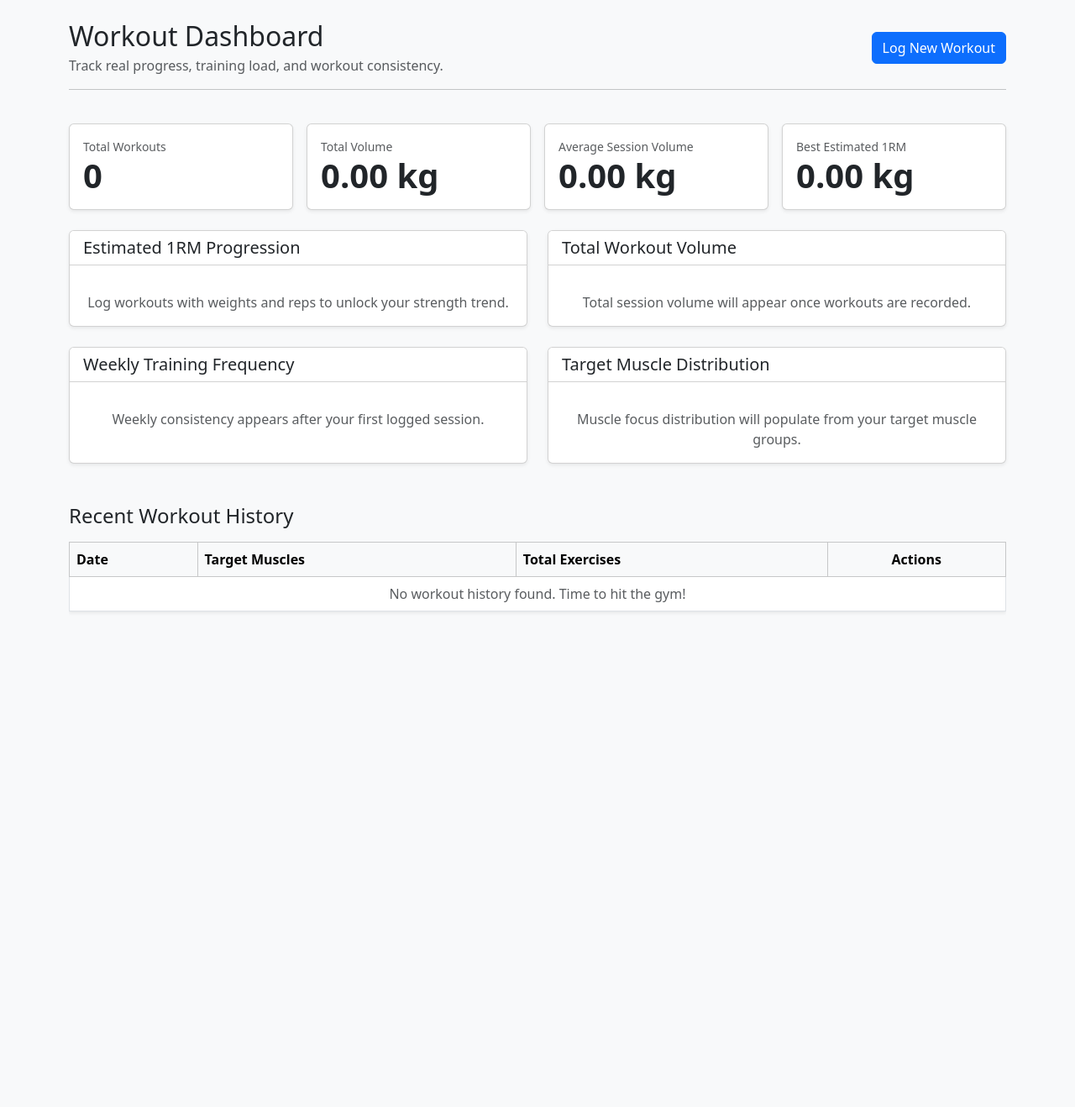
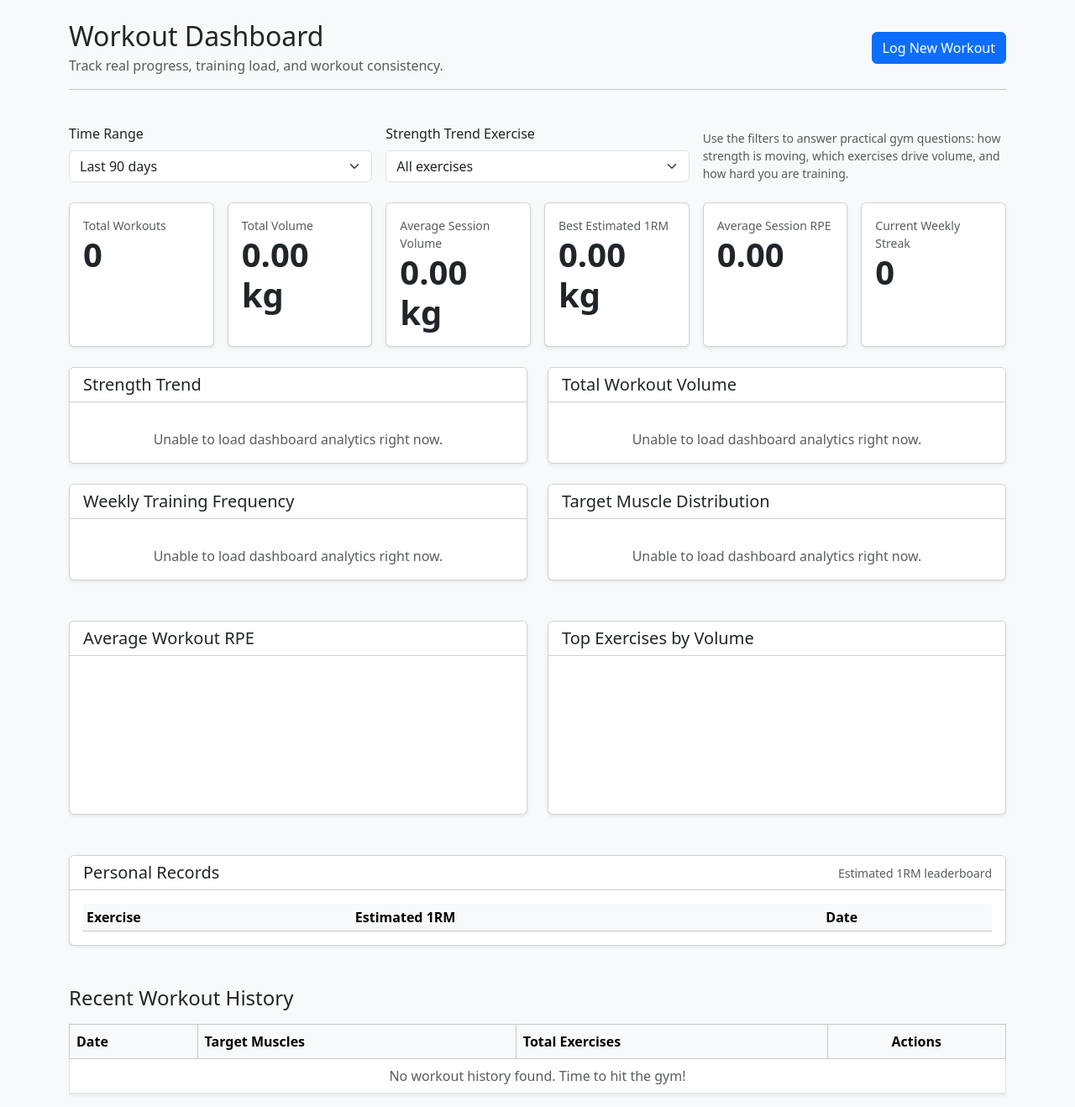
Before and after one commit to dominikszilvasi04/gym-workout-logger, a Flask app: page / in a window 1280 px wide. Shown: the part 56-1374 px from the top of the page at 84% size. Before the commit the page ends 785 px from the top, so only its background shows below. Run offline with Flask 3, Linux system fonts and the light colour scheme; data that the repository does not hold is empty; a map, chart or similar area stays blank.

Commit message:
update frontend to use new improved charting

```diff
--- a/application/controllers/workout_controller.py
+++ b/application/controllers/workout_controller.py
@@ -38,7 +38,13 @@
     Returns real dashboard analytics data for charts and summary cards.
     """
     user_identifier = get_authenticated_user_identifier()
-    analytics_payload = application_workout_service.build_dashboard_analytics(user_identifier=user_identifier)
+    requested_range_days = request.args.get("range_days", default=None, type=int)
+    selected_exercise_name = request.args.get("exercise_name", default=None, type=str)
+    analytics_payload = application_workout_service.build_dashboard_analytics(
+        user_identifier=user_identifier,
+        range_days=requested_range_days,
+        exercise_name=selected_exercise_name
+    )
     logger.debug("Dashboard analytics generated for user_identifier=%s", user_identifier)
     return jsonify(analytics_payload), 200
 
--- a/application/templates/dashboard.html
+++ b/application/templates/dashboard.html
@@ -13,7 +13,30 @@
 </div>
 
 <div class="row g-3 mb-4">
-    <div class="col-sm-6 col-xl-3">
+    <div class="col-md-4">
+        <label for="dashboard_range_filter" class="form-label">Time Range</label>
+        <select id="dashboard_range_filter" class="form-select">
+            <option value="30">Last 30 days</option>
+            <option value="90" selected>Last 90 days</option>
+            <option value="180">Last 180 days</option>
+            <option value="">All time</option>
+        </select>
+    </div>
+    <div class="col-md-4">
+        <label for="dashboard_exercise_filter" class="form-label">Strength Trend Exercise</label>
+        <select id="dashboard_exercise_filter" class="form-select">
+            <option value="">All exercises</option>
+        </select>
+    </div>
+    <div class="col-md-4 d-flex align-items-end">
+        <div class="small text-muted">
+            Use the filters to answer practical gym questions: how strength is moving, which exercises drive volume, and how hard you are training.
+        </div>
+    </div>
+</div>
+
+<div class="row g-3 mb-4">
+    <div class="col-sm-6 col-xl-2">
         <div class="card shadow-sm h-100">
             <div class="card-body">
                 <div class="text-muted small">Total Workouts</div>
@@ -21,7 +44,7 @@
             </div>
         </div>
     </div>
-    <div class="col-sm-6 col-xl-3">
+    <div class="col-sm-6 col-xl-2">
         <div class="card shadow-sm h-100">
             <div class="card-body">
                 <div class="text-muted small">Total Volume</div>
@@ -29,7 +52,7 @@
             </div>
         </div>
     </div>
-    <div class="col-sm-6 col-xl-3">
+    <div class="col-sm-6 col-xl-2">
         <div class="card shadow-sm h-100">
             <div class="card-body">
                 <div class="text-muted small">Average Session Volume</div>
@@ -37,11 +60,27 @@
             </div>
         </div>
     </div>
-    <div class="col-sm-6 col-xl-3">
+    <div class="col-sm-6 col-xl-2">
         <div class="card shadow-sm h-100">
             <div class="card-body">
                 <div class="text-muted small">Best Estimated 1RM</div>
                 <div class="display-6 fw-semibold" id="dashboard_best_estimated_one_rep_maximum">0.00 kg</div>
+            </div>
+        </div>
+    </div>
+    <div class="col-sm-6 col-xl-2">
+        <div class="card shadow-sm h-100">
+            <div class="card-body">
+                <div class="text-muted small">Average Session RPE</div>
+                <div class="display-6 fw-semibold" id="dashboard_average_session_rpe">0.00</div>
+            </div>
+        </div>
+    </div>
+    <div class="col-sm-6 col-xl-2">
+        <div class="card shadow-sm h-100">
+            <div class="card-body">
+                <div class="text-muted small">Current Weekly Streak</div>
+                <div class="display-6 fw-semibold" id="dashboard_current_training_streak_weeks">0</div>
             </div>
         </div>
     </div>
@@ -51,12 +90,12 @@
     <div class="col-md-6">
         <div class="card shadow-sm">
             <div class="card-header bg-white">
-                <h5 class="mb-0">Estimated 1RM Progression</h5>
+                <h5 class="mb-0">Strength Trend</h5>
             </div>
             <div class="card-body">
                 <canvas id="maximum_repetition_chart"></canvas>
                 <p id="maximum_repetition_chart_empty_state" class="text-muted text-center mt-3 mb-0 d-none">
-                    Log workouts with weights and reps to unlock your strength trend.
+                    Log weighted sets for the selected exercise to unlock your strength trend.
                 </p>
             </div>
         </div>
@@ -100,6 +139,63 @@
                 <p id="muscle_group_distribution_chart_empty_state" class="text-muted text-center mt-3 mb-0 d-none">
                     Muscle focus distribution will populate from your target muscle groups.
                 </p>
+            </div>
+        </div>
+    </div>
+</div>
+
+<div class="row mb-5 g-4">
+    <div class="col-md-6">
+        <div class="card shadow-sm h-100">
+            <div class="card-header bg-white">
+                <h5 class="mb-0">Average Workout RPE</h5>
+            </div>
+            <div class="card-body">
+                <canvas id="average_rpe_chart"></canvas>
+                <p id="average_rpe_chart_empty_state" class="text-muted text-center mt-3 mb-0 d-none">
+                    RPE trends appear once set effort values are logged.
+                </p>
+            </div>
+        </div>
+    </div>
+    <div class="col-md-6">
+        <div class="card shadow-sm h-100">
+            <div class="card-header bg-white">
+                <h5 class="mb-0">Top Exercises by Volume</h5>
+            </div>
+            <div class="card-body">
+                <canvas id="top_exercise_volume_chart"></canvas>
+                <p id="top_exercise_volume_chart_empty_state" class="text-muted text-center mt-3 mb-0 d-none">
+                    Your highest-volume exercises will show up here.
+                </p>
+            </div>
+        </div>
+    </div>
+</div>
+
+<div class="row mb-5">
+    <div class="col-12">
+        <div class="card shadow-sm">
+            <div class="card-header bg-white d-flex justify-content-between align-items-center">
+                <h5 class="mb-0">Personal Records</h5>
+                <span class="small text-muted">Estimated 1RM leaderboard</span>
+            </div>
+            <div class="card-body">
+                <div id="dashboard_personal_records_empty_state" class="text-muted text-center py-3 d-none">
+                    Log weighted exercises to build your personal record board.
+                </div>
+                <div class="table-responsive">
+                    <table class="table table-sm align-middle mb-0" id="dashboard_personal_records_table">
+                        <thead class="table-light">
+                            <tr>
+                                <th>Exercise</th>
+                                <th>Estimated 1RM</th>
+                                <th>Date</th>
+                            </tr>
+                        </thead>
+                        <tbody id="dashboard_personal_records_body"></tbody>
+                    </table>
+                </div>
             </div>
         </div>
     </div>
```
